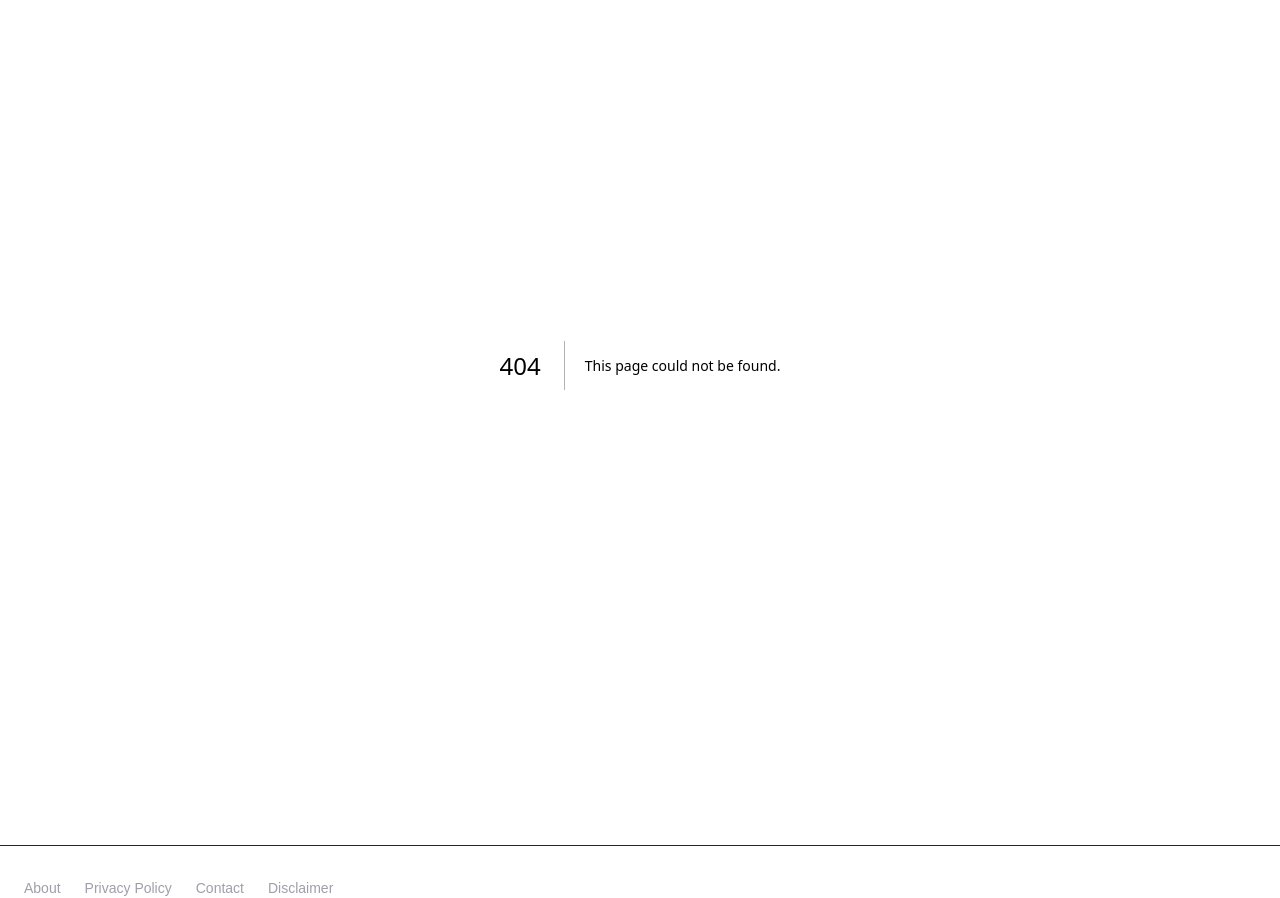
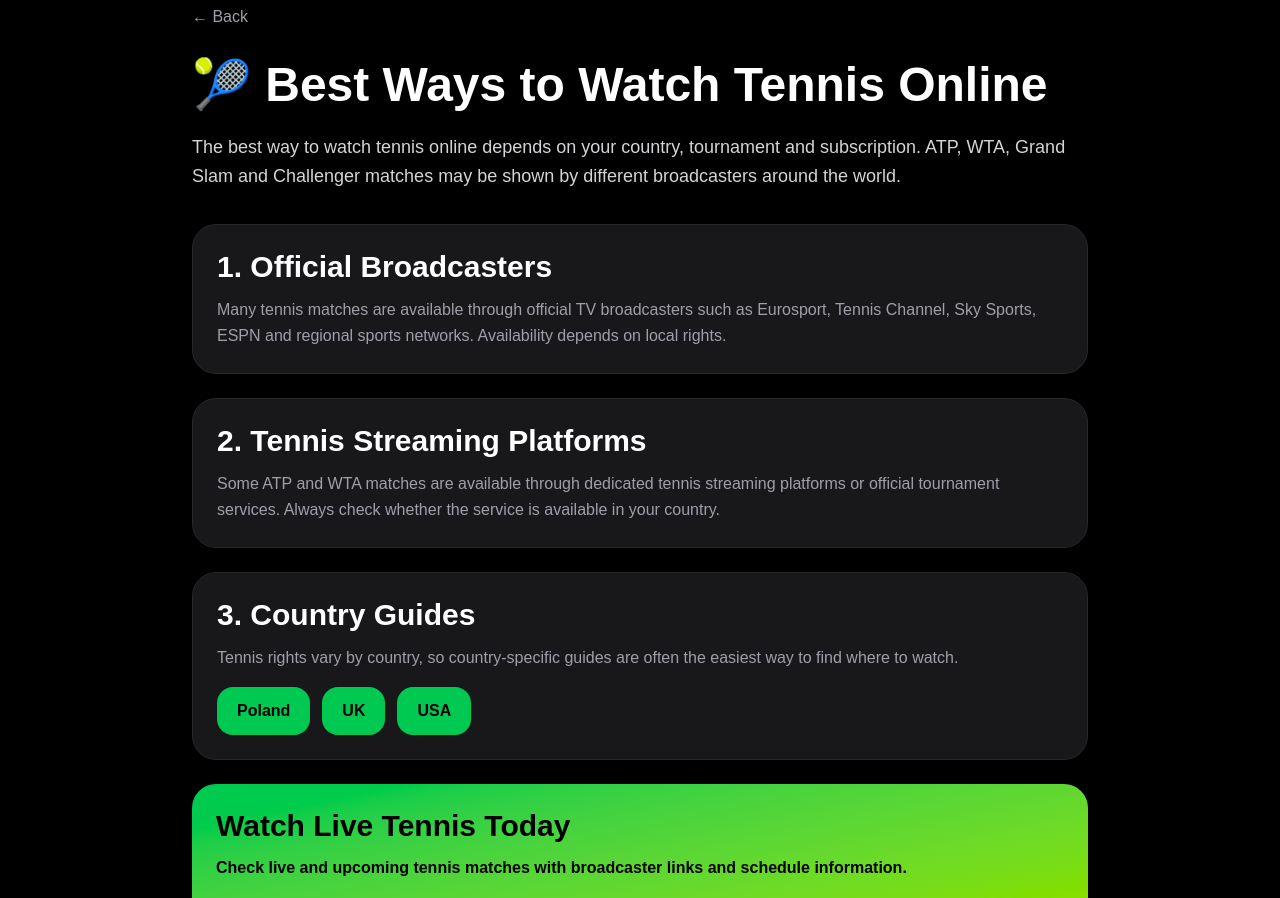
Before and after one commit to 8dqqd57hyh-rgb/watch-tennis-today, a Next.js app: page /best-ways-to-watch-tennis-online in a window 1280 px wide. Before the commit this address had no page. Shown: the part 100-998 px from the top of the page. Built offline with nearby package versions, Linux system fonts and the light colour scheme.

Commit message:
Fix TV schedule metadata

```diff
--- /dev/null
+++ b/app/best-ways-to-watch-tennis-online/page.tsx
@@ -0,0 +1,99 @@
+export const metadata = {
+  title: "Best Ways to Watch Tennis Online | Watch Tennis Today",
+  description:
+    "Best legal ways to watch tennis online, including official broadcasters, tennis streaming services and country-based TV coverage.",
+};
+
+export default function BestWaysPage() {
+  return (
+    <main className="min-h-screen bg-black text-white p-6 md:p-10">
+      <div className="max-w-4xl mx-auto">
+        <a href="/" className="text-zinc-400 hover:text-white">
+          ← Back
+        </a>
+
+        <h1 className="text-5xl font-black mt-8 mb-6">
+          🎾 Best Ways to Watch Tennis Online
+        </h1>
+
+        <p className="text-zinc-300 text-lg leading-relaxed mb-8">
+          The best way to watch tennis online depends on your country,
+          tournament and subscription. ATP, WTA, Grand Slam and Challenger
+          matches may be shown by different broadcasters around the world.
+        </p>
+
+        <section className="space-y-6">
+          <div className="bg-zinc-900 border border-zinc-800 rounded-3xl p-6">
+            <h2 className="text-3xl font-black mb-3">
+              1. Official Broadcasters
+            </h2>
+            <p className="text-zinc-400 leading-relaxed">
+              Many tennis matches are available through official TV broadcasters
+              such as Eurosport, Tennis Channel, Sky Sports, ESPN and regional
+              sports networks. Availability depends on local rights.
+            </p>
+          </div>
+
+          <div className="bg-zinc-900 border border-zinc-800 rounded-3xl p-6">
+            <h2 className="text-3xl font-black mb-3">
+              2. Tennis Streaming Platforms
+            </h2>
+            <p className="text-zinc-400 leading-relaxed">
+              Some ATP and WTA matches are available through dedicated tennis
+              streaming platforms or official tournament services. Always check
+              whether the service is available in your country.
+            </p>
+          </div>
+
+          <div className="bg-zinc-900 border border-zinc-800 rounded-3xl p-6">
+            <h2 className="text-3xl font-black mb-3">
+              3. Country Guides
+            </h2>
+            <p className="text-zinc-400 leading-relaxed mb-4">
+              Tennis rights vary by country, so country-specific guides are
+              often the easiest way to find where to watch.
+            </p>
+
+            <div className="flex flex-wrap gap-3">
+              <a
+                href="/watch-tennis-in/poland"
+                className="bg-green-500 text-black px-5 py-3 rounded-2xl font-black"
+              >
+                Poland
+              </a>
+              <a
+                href="/watch-tennis-in/uk"
+                className="bg-green-500 text-black px-5 py-3 rounded-2xl font-black"
+              >
+                UK
+              </a>
+              <a
+                href="/watch-tennis-in/usa"
+                className="bg-green-500 text-black px-5 py-3 rounded-2xl font-black"
+              >
+                USA
+              </a>
+            </div>
+          </div>
+
+          <div className="bg-gradient-to-br from-green-500 to-lime-400 text-black rounded-3xl p-6">
+            <h2 className="text-3xl font-black mb-3">
+              Watch Live Tennis Today
+            </h2>
+            <p className="font-semibold mb-5">
+              Check live and upcoming tennis matches with broadcaster links and
+              schedule information.
+            </p>
+
+            <a
+              href="/live-tennis"
+              className="inline-block bg-black text-white px-5 py-3 rounded-2xl font-black"
+            >
+              View Live Tennis
+            </a>
+          </div>
+        </section>
+      </div>
+    </main>
+  );
+}
--- a/app/layout.tsx
+++ b/app/layout.tsx
@@ -93,6 +93,12 @@ export default function RootLayout({
 >
   Disclaimer
 </a>
+<a
+  href="/best-ways-to-watch-tennis-online"
+  className="hover:text-white transition-colors"
+>
+  Watch Online Guide
+</a>
   </div>
 </footer>
   <Analytics />
--- /dev/null
+++ b/app/tv-schedule/layout.tsx
@@ -0,0 +1,13 @@
+export const metadata = {
+  title: "Tennis TV Schedule Today | Watch Tennis Today",
+  description:
+    "Check today's tennis TV schedule, live matches, official broadcasters and streaming options for ATP, WTA and Grand Slam tennis.",
+};
+
+export default function TvScheduleLayout({
+  children,
+}: {
+  children: React.ReactNode;
+}) {
+  return children;
+}
--- a/app/tv-schedule/page.tsx
+++ b/app/tv-schedule/page.tsx
@@ -49,6 +49,18 @@ export default function TvSchedulePage() {
           ← Back to matches
         </a>
 
+        <section className="mt-8 mb-10">
+  <h1 className="text-5xl font-black mb-4">
+    📺 Tennis TV Schedule Today
+  </h1>
+
+  <p className="text-zinc-400 text-lg leading-relaxed">
+    Check today&apos;s tennis TV schedule, live matches and official
+    broadcaster information. Tennis coverage depends on your country,
+    tournament and subscription platform.
+  </p>
+</section>
+
         <h1 className="text-5xl font-black mb-3">
           📺 Tennis TV Schedule
         </h1>
@@ -56,6 +68,24 @@ export default function TvSchedulePage() {
         <p className="text-zinc-400 text-lg mb-10">
           Trusted TV channels and official schedule pages for tennis broadcasts.
         </p>
+
+        <section className="bg-gradient-to-br from-green-500 to-lime-400 text-black rounded-3xl p-6 mb-10">
+  <h2 className="text-3xl font-black mb-3">
+    🎾 Looking for live tennis streams?
+  </h2>
+
+  <p className="font-semibold mb-5">
+    Find live ATP, WTA, Challenger and Grand Slam matches with official
+    broadcaster links and streaming availability.
+  </p>
+
+  <a
+    href="/live-tennis"
+    className="inline-block bg-black text-white px-5 py-3 rounded-2xl font-black"
+  >
+    View Live Tennis
+  </a>
+</section>
 
         {loading ? (
           <p className="text-zinc-400">Loading channels...</p>
```
